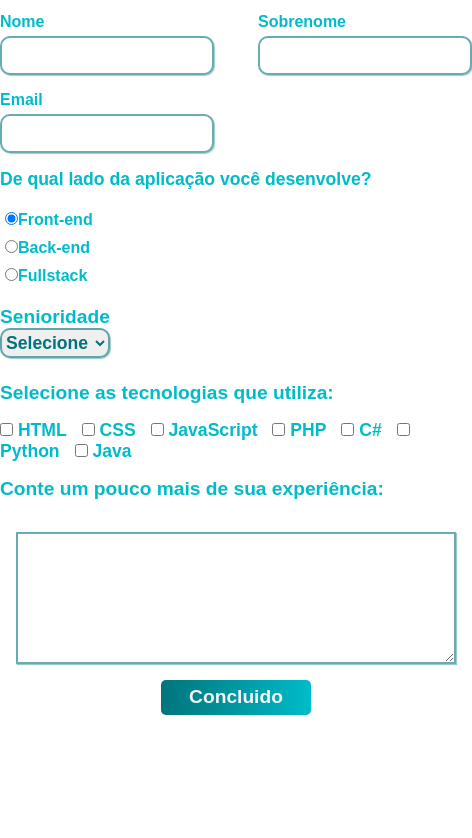
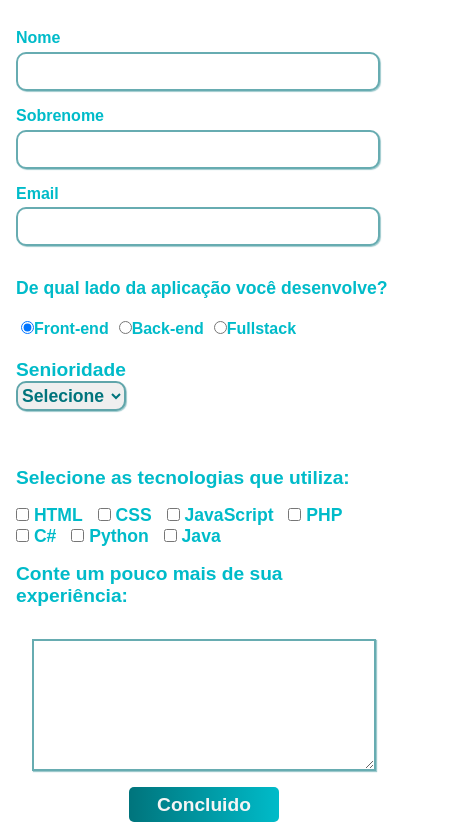
Before and after one commit to Tales05/Formulario_Devs, a plain HTML site: page index.html in a window 390 px wide. Shown: the part 74-912 px from the top of the page, 472 px wide, since content can reach past the window. Before the commit the page ends 844 px from the top, so only its background shows below. Drawn offline with Linux system fonts and the light colour scheme.

Commit message:
segundo up!

```diff
--- a/index.html
+++ b/index.html
@@ -34,6 +34,7 @@
             <div class="informacoesAplicacao">
                 <div class="areaAplicacao">
                     <p>De qual lado da aplicação você desenvolve?</p>
+                    <div class="radioweb">
                         <label>
                             <input type="radio" name="devWeb" value="frontend" class="aplicacaoDevs" id="frontendDevs" checked>Front-end
                         </label>
@@ -43,6 +44,7 @@
                         <label>
                             <input type="radio" name="devWeb" value="fullstack" class="aplicacaoDevs" id="fullstackDevs">Fullstack
                         </label>
+                    </div>
                     <div class="areaAplicacaoSelecao">
                         <span>Senioridade</span>
                         <select name="senioridade" id="devSenioridade">
@@ -57,6 +59,7 @@
             <div class="informacaoTecnologia">
                 <p>Selecione as tecnologias que utiliza:</p>
                 <div class="tecnologias">
+                    <div class="divisao1">
                         <input type="checkbox" name="tecnologia" value="HTML" id="html">
                         <label for="html">HTML</label>
                         <input type="checkbox" name="tecnologia" value="CSS" id="css">
@@ -65,12 +68,15 @@
                         <label for="JavaScript">JavaScript</label>
                         <input type="checkbox" name="tecnologia" value="PHP" id="PHP">
                         <label for="PHP">PHP</label>
+                    </div>
+                    <div class="divisao2">
                         <input type="checkbox" name="tecnologia" value="C#" id="C">
                         <label for="C#">C#</label>
                         <input type="checkbox" name="tecnologia"  value="Python" id="Python">
                         <label for="Python">Python</label>
                         <input type="checkbox" name="tecnologia" value="Java" id="Java">
                         <label for="Java">Java</label>
+                    </div>
                 </div>
                 <div class="experiencias">
                     <p>Conte um pouco mais de sua experiência:</p>
--- a/style.css
+++ b/style.css
@@ -68,6 +68,10 @@ div.areaAplicacao input {
     cursor: pointer;
 }
 
+div.radioweb {
+    display: flex;
+    flex-direction: column;
+}
 
 div.areaAplicacao p {
     font-size: 1.1rem;
@@ -162,3 +166,33 @@ div.infoExtra button{
 div.infoExtra button:hover {
     background-image: linear-gradient(to left, #00747C, #00BBC9);
 }
+
+@media screen and (max-width: 500px) {
+
+    div.informacoesPessoais{
+        padding: 1rem;
+
+    }
+    div.informacoesPessoais input{
+        width: 350px;
+    }
+    div.inputNome {
+        display: flex;
+        flex-direction: column;
+    }
+
+    div.areaAplicacao {
+        padding: 1rem;
+        margin-top: -1rem;
+    }
+    div.radioweb {
+        display: flex;
+        flex-direction: row;
+    }
+    div.informacaoTecnologia {
+        padding: 1rem;
+    }
+    div.infoExtra textarea {
+        width: 20em;
+    }
+}
```
Lines whose indentation alone changed are shown as unchanged.
